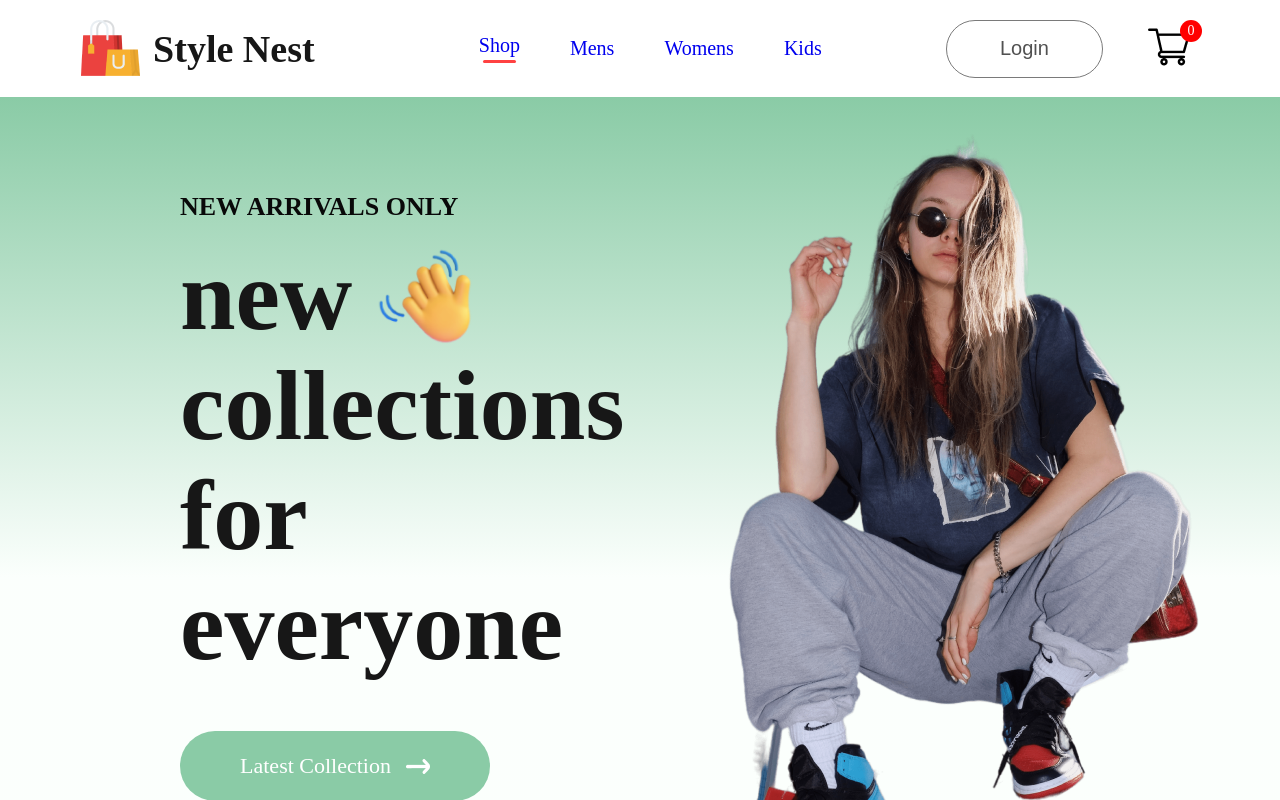
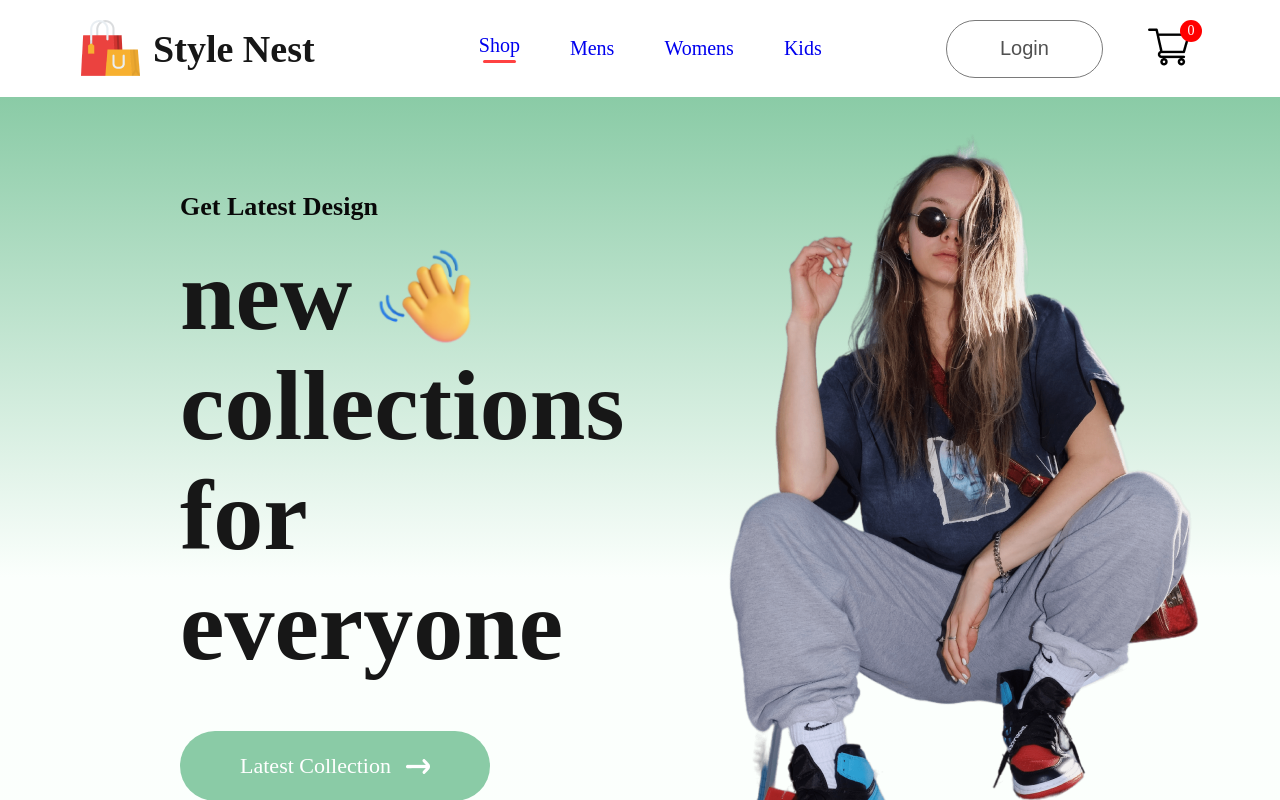
Before and after one commit to Johnnwabueze01/Styles-NEST, a React (Vite) app: page / in a window 1280 px wide. Shown: the top 800 px of the page. Built offline with nearby package versions, Linux system fonts and the light colour scheme.

Commit message:
Update Hero.jsx

```diff
--- a/src/Components/Hero/Hero.jsx
+++ b/src/Components/Hero/Hero.jsx
@@ -8,7 +8,7 @@ const Hero = () => {
   return (
     <div className='hero'>
       <div className="hero-left">
-        <h2>NEW ARRIVALS ONLY</h2>
+        <h2>Get Latest Design</h2>
         <div>
             <div className="hero-hand-icon">
                 <p>new</p>
```
